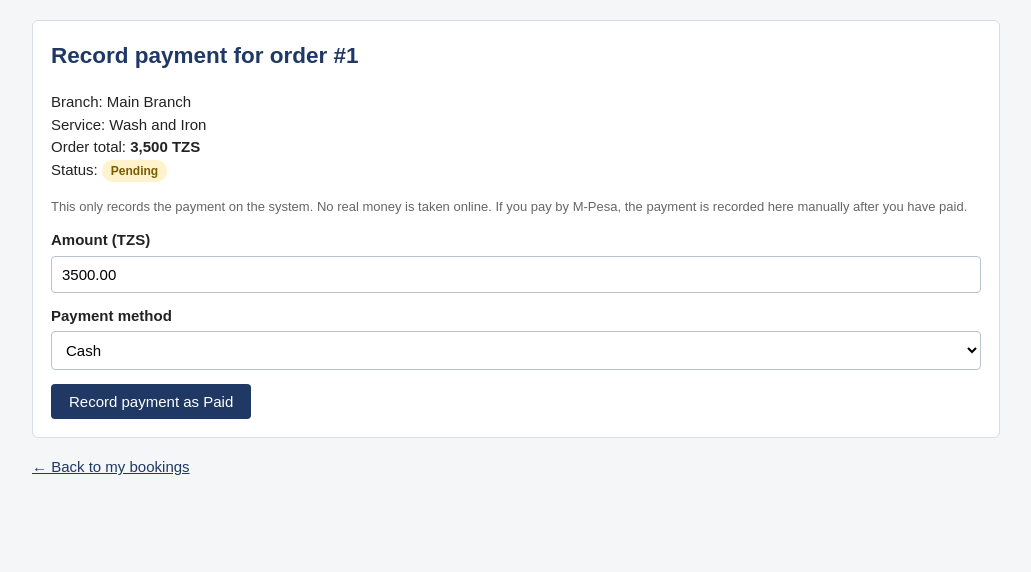
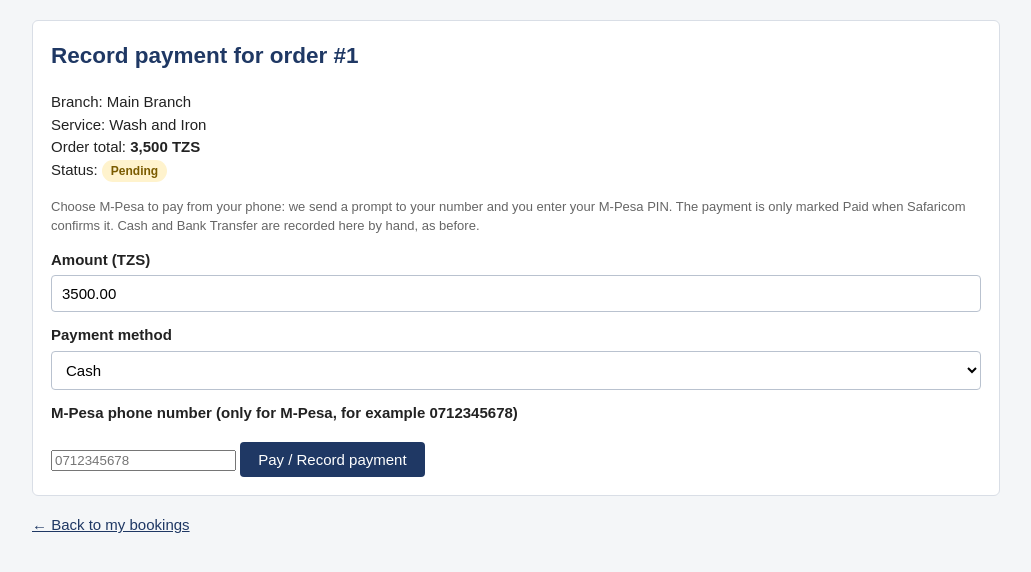
Before and after one commit to andrewshedrack-ddg/LMS, a PHP site: page /payment.php?order_id=1 in a window 1280 px wide. Shown: the part 54-626 px from the top of the page, without its empty margins (124-1155 px from the left). Run offline with PHP 8.4, Linux system fonts and the light colour scheme; a user stored in the database is signed in; data comes from the database, SQL or seed files in the repository.

Commit message:
Add M-Pesa STK Push and payment verification (Daraja callback)

```diff
--- a/config.php
+++ b/config.php
@@ -164,6 +164,7 @@ function status_class($status) {
         case 'Cancelled':  return 'badge-cancelled';
         case 'Paid':       return 'badge-paid';
         case 'Unpaid':     return 'badge-unpaid';
+        case 'Failed':     return 'badge-cancelled';
         default:           return 'badge-plain';
     }
 }
--- a/database/laundry_db.sql
+++ b/database/laundry_db.sql
@@ -131,6 +131,8 @@ CREATE TABLE Payment (
     Payment_method VARCHAR(100) NOT NULL,
     Payment_time DATETIME NOT NULL,
     Payment_status VARCHAR(20) NOT NULL DEFAULT 'Unpaid',
+    Mpesa_checkout_id VARCHAR(64) NULL,
+    Mpesa_receipt VARCHAR(32) NULL,
     FOREIGN KEY (Order_id) REFERENCES Laundry_Order (Order_id)
         ON UPDATE CASCADE ON DELETE CASCADE
 ) ENGINE=InnoDB DEFAULT CHARSET=utf8mb4;
--- /dev/null
+++ b/mpesa.php
@@ -0,0 +1,96 @@
+<?php
+// ============================================================
+// M-Pesa Daraja helper: access token, STK push, phone numbers.
+//
+// Used by payment.php. The callback that VERIFIES the payment
+// is handled separately by mpesa_callback.php.
+// ============================================================
+require_once __DIR__ . '/mpesa_config.php';
+
+// Change 07xx, 7xx or +2547xx into 2547xx, which Daraja wants.
+function mpesa_normalize_phone($phone) {
+    $digits = preg_replace('/\D+/', '', (string) $phone);
+    if ($digits === '') {
+        return '';
+    }
+    if (strpos($digits, '0') === 0) {
+        $digits = '254' . substr($digits, 1);
+    } elseif (strpos($digits, '254') !== 0) {
+        $digits = '254' . $digits;
+    }
+    return $digits;
+}
+
+// Get a Daraja access token. Returns the token, or null on failure.
+function mpesa_access_token() {
+    $url = mpesa_base_url() . '/oauth/v1/generate?grant_type=client_credentials';
+    $credentials = base64_encode(MPESA_CONSUMER_KEY . ':' . MPESA_CONSUMER_SECRET);
+
+    $ch = curl_init($url);
+    curl_setopt_array($ch, [
+        CURLOPT_HTTPHEADER => ['Authorization: Basic ' . $credentials],
+        CURLOPT_RETURNTRANSFER => true,
+        CURLOPT_TIMEOUT => 30,
+    ]);
+    $response = curl_exec($ch);
+    $httpCode = curl_getinfo($ch, CURLINFO_HTTP_CODE);
+    curl_close($ch);
+
+    if ($httpCode !== 200 || $response === false) {
+        return null;
+    }
+    $data = json_decode($response, true);
+    return $data['access_token'] ?? null;
+}
+
+// Send an STK push to the customer's phone.
+// Returns ['ok' => true, 'checkout_id' => ..., 'message' => ...]
+// or ['ok' => false, 'error' => ...].
+function mpesa_stk_push($phone, $amount, $orderId) {
+    $token = mpesa_access_token();
+    if (!$token) {
+        return ['ok' => false, 'error' => 'Could not get an M-Pesa access token. Check the Daraja credentials in mpesa_config.php.'];
+    }
+
+    $timestamp = date('YmdHis');
+    $password = base64_encode(MPESA_SHORTCODE . MPESA_PASSKEY . $timestamp);
+
+    $body = [
+        'BusinessShortCode' => MPESA_SHORTCODE,
+        'Password' => $password,
+        'Timestamp' => $timestamp,
+        'TransactionType' => MPESA_TRANSACTION_TYPE,
+        'Amount' => (int) round($amount),
+        'PartyA' => $phone,
+        'PartyB' => MPESA_SHORTCODE,
+        'PhoneNumber' => $phone,
+        'CallBackURL' => MPESA_CALLBACK_URL,
+        'AccountReference' => 'ORDER-' . $orderId,
+        'TransactionDesc' => 'Laundry order #' . $orderId . ' payment',
+    ];
+
+    $ch = curl_init(mpesa_base_url() . '/mpesa/stkpush/v1/processrequest');
+    curl_setopt_array($ch, [
+        CURLOPT_HTTPHEADER => ['Authorization: Bearer ' . $token, 'Content-Type: application/json'],
+        CURLOPT_RETURNTRANSFER => true,
+        CURLOPT_POST => true,
+        CURLOPT_POSTFIELDS => json_encode($body),
+        CURLOPT_TIMEOUT => 30,
+    ]);
+    $response = curl_exec($ch);
+    $httpCode = curl_getinfo($ch, CURLINFO_HTTP_CODE);
+    curl_close($ch);
+
+    if ($httpCode !== 200 || $response === false) {
+        return ['ok' => false, 'error' => 'The M-Pesa request failed. Please try again.'];
+    }
+    $data = json_decode($response, true);
+    if (($data['ResponseCode'] ?? '') !== '0') {
+        return ['ok' => false, 'error' => $data['errorMessage'] ?? ($data['ResponseDescription'] ?? 'The M-Pesa request was rejected.')];
+    }
+    return [
+        'ok' => true,
+        'checkout_id' => $data['CheckoutRequestID'] ?? '',
+        'message' => $data['CustomerMessage'] ?? 'Check your phone and enter your M-Pesa PIN.',
+    ];
+}
--- /dev/null
+++ b/mpesa_config.php
@@ -0,0 +1,42 @@
+<?php
+// ============================================================
+// M-Pesa Daraja settings (STK Push).
+//
+// Fill these in from your Safaricom Daraja app at
+// developer.safaricom.co.ke (create an app, then copy the
+// Consumer Key, Consumer Secret and Passkey for your shortcode).
+//
+// These values are secret. Do NOT share them, and do NOT post
+// this file anywhere public. Keep it on the server only.
+// ============================================================
+
+// Your Daraja app credentials.
+define('MPESA_CONSUMER_KEY', 'PASTE_YOUR_CONSUMER_KEY_HERE');
+define('MPESA_CONSUMER_SECRET', 'PASTE_YOUR_CONSUMER_SECRET_HERE');
+
+// The passkey for your shortcode (from your Daraja app).
+define('MPESA_PASSKEY', 'PASTE_YOUR_PASSKEY_HERE');
+
+// Your M-Pesa shortcode (till number or paybill).
+// The Daraja sandbox test shortcode is 174379.
+define('MPESA_SHORTCODE', '174379');
+
+// For a paybill use 'CustomerPayBillOnline'.
+// For a till number use 'CustomerBuyGoodsOnline'.
+define('MPESA_TRANSACTION_TYPE', 'CustomerPayBillOnline');
+
+// True while testing with the Daraja sandbox, false for live M-Pesa.
+define('MPESA_SANDBOX', true);
+
+// The public address of mpesa_callback.php on the LIVE site.
+// Safaricom calls this address after the customer pays, so it
+// must start with https and be reachable from the internet.
+// It will NOT work on localhost. Set it after the site is hosted.
+define('MPESA_CALLBACK_URL', 'https://YOUR-LIVE-SITE/mpesa_callback.php');
+
+// Base address for Daraja, sandbox or live.
+function mpesa_base_url() {
+    return MPESA_SANDBOX
+        ? 'https://sandbox.safaricom.co.ke'
+        : 'https://api.safaricom.co.ke';
+}
--- a/payment.php
+++ b/payment.php
@@ -1,5 +1,6 @@
 <?php
 require_once __DIR__ . '/config.php';
+require_once __DIR__ . '/mpesa.php';
 require_customer();
 
 $user = current_user();
@@ -29,22 +30,28 @@ if (!$order) {
 
 // Payments already recorded for this order.
 $stmt = $pdo->prepare(
-    'SELECT Payment_id, Payment_amount, Payment_method, Payment_time, Payment_status
+    'SELECT Payment_id, Payment_amount, Payment_method, Payment_time,
+            Payment_status, Mpesa_receipt
      FROM Payment WHERE Order_id = ? ORDER BY Payment_time DESC'
 );
 $stmt->execute([$orderId]);
 $payments = $stmt->fetchAll();
 
 $alreadyPaid = false;
+$pendingMpesa = false;
 foreach ($payments as $p) {
     if ($p['Payment_status'] === 'Paid') { $alreadyPaid = true; }
+    if ($p['Payment_status'] === 'Pending' && $p['Payment_method'] === 'M-Pesa') {
+        $pendingMpesa = true;
+    }
 }
 
 $methods = ['Cash', 'M-Pesa', 'Bank Transfer'];
 $amount = trim($_POST['amount'] ?? (string) $order['Total_amount']);
 $method = trim($_POST['method'] ?? 'Cash');
+$phone = trim($_POST['phone'] ?? '');
 
-if ($_SERVER['REQUEST_METHOD'] === 'POST' && !$alreadyPaid) {
+if ($_SERVER['REQUEST_METHOD'] === 'POST' && !$alreadyPaid && !$pendingMpesa) {
     $amountNum = filter_var($amount, FILTER_VALIDATE_FLOAT);
     if ($amountNum === false || $amountNum <= 0) {
         $errors[] = 'Please enter an amount greater than 0.';
@@ -52,8 +59,37 @@ if ($_SERVER['REQUEST_METHOD'] === 'POST' && !$alreadyPaid) {
     if (!in_array($method, $methods, true)) {
         $errors[] = 'Please choose a payment method.';
     }
-    if (!$errors) {
-        // This only records the payment. No real money is taken.
+
+    if ($method === 'M-Pesa' && !$errors) {
+        // Send an M-Pesa STK push to the customer's phone.
+        $phoneNorm = mpesa_normalize_phone($phone);
+        if (strlen($phoneNorm) !== 12 || strpos($phoneNorm, '254') !== 0) {
+            $errors[] = 'Please enter a valid M-Pesa phone number, for example 0712345678.';
+        } else {
+            $result = mpesa_stk_push($phoneNorm, $amountNum, $orderId);
+            if (!$result['ok']) {
+                $errors[] = $result['error'];
+            } else {
+                // Record the payment as Pending. It is only marked
+                // Paid when Safaricom confirms it in mpesa_callback.php.
+                $stmt = $pdo->prepare(
+                    'INSERT INTO Payment
+                     (Order_id, Payment_amount, Payment_method, Payment_time,
+                      Payment_status, Mpesa_checkout_id)
+                     VALUES (?, ?, ?, NOW(), ?, ?)'
+                );
+                $stmt->execute([$orderId, $amountNum, 'M-Pesa', 'Pending',
+                    $result['checkout_id']]);
+                flash('success', $result['message']
+                    . ' The payment will be verified automatically.');
+                redirect('payment.php?order_id=' . $orderId);
+            }
+        }
+    }
+
+    if (!$errors && $method !== 'M-Pesa') {
+        // Cash and Bank Transfer are recorded by hand, as before.
+        // No real money is taken online for these two.
         $stmt = $pdo->prepare(
             'INSERT INTO Payment
              (Order_id, Payment_amount, Payment_method, Payment_time, Payment_status)
@@ -98,9 +134,10 @@ if ($_SERVER['REQUEST_METHOD'] === 'POST' && !$alreadyPaid) {
     Order total: <strong><?php echo number_format((float) $order['Total_amount'], 0); ?> TZS</strong><br>
     Status: <span class="badge <?php echo e(status_class($order['Order_status'])); ?>"><?php echo e($order['Order_status']); ?></span>
   </p>
-  <p class="muted">This only records the payment on the system. No real money
-  is taken online. If you pay by M-Pesa, the payment is recorded here
-  manually after you have paid.</p>
+  <p class="muted">Choose M-Pesa to pay from your phone: we send a prompt to
+  your number and you enter your M-Pesa PIN. The payment is only
+  marked Paid when Safaricom confirms it. Cash and Bank Transfer
+  are recorded here by hand, as before.</p>
 
   <?php $flash = get_flash(); ?>
   <?php if ($flash): ?>
@@ -112,6 +149,10 @@ if ($_SERVER['REQUEST_METHOD'] === 'POST' && !$alreadyPaid) {
 
   <?php if ($alreadyPaid): ?>
     <div class="alert alert-success">This order has already been paid.</div>
+  <?php elseif ($pendingMpesa): ?>
+    <div class="alert alert-success">An M-Pesa payment is waiting. Check your
+    phone and enter your M-Pesa PIN. The payment will be verified
+    automatically once Safaricom confirms it.</div>
   <?php else: ?>
     <form method="post" action="payment.php?order_id=<?php echo (int) $order['Order_id']; ?>">
       <input type="hidden" name="order_id" value="<?php echo (int) $order['Order_id']; ?>">
@@ -128,7 +169,11 @@ if ($_SERVER['REQUEST_METHOD'] === 'POST' && !$alreadyPaid) {
         <?php endforeach; ?>
       </select>
 
-      <button class="btn" type="submit">Record payment as Paid</button>
+      <label for="phone">M-Pesa phone number (only for M-Pesa, for example 0712345678)</label>
+      <input type="tel" id="phone" name="phone"
+             value="<?php echo e($phone); ?>" placeholder="0712345678">
+
+      <button class="btn" type="submit">Pay / Record payment</button>
     </form>
   <?php endif; ?>
 </div>
@@ -137,13 +182,14 @@ if ($_SERVER['REQUEST_METHOD'] === 'POST' && !$alreadyPaid) {
 <div class="card">
   <h3>Payments for this order</h3>
   <div class="table-wrap"><table>
-    <tr><th>Amount</th><th>Method</th><th>Time</th><th>Status</th></tr>
+    <tr><th>Amount</th><th>Method</th><th>Time</th><th>Status</th><th>Receipt</th></tr>
     <?php foreach ($payments as $p): ?>
       <tr>
         <td><?php echo number_format((float) $p['Payment_amount'], 0); ?> TZS</td>
         <td><?php echo e($p['Payment_method']); ?></td>
         <td><?php echo e($p['Payment_time']); ?></td>
         <td><span class="badge <?php echo e(status_class($p['Payment_status'])); ?>"><?php echo e($p['Payment_status']); ?></span></td>
+        <td><?php echo e($p['Mpesa_receipt'] ?? '-'); ?></td>
       </tr>
     <?php endforeach; ?>
   </table></div>
```
Also changed, not shown: database/mpesa_payments_update.sql (added, +13 -0 lines), mpesa_callback.php (added, +56 -0 lines), README.md.
